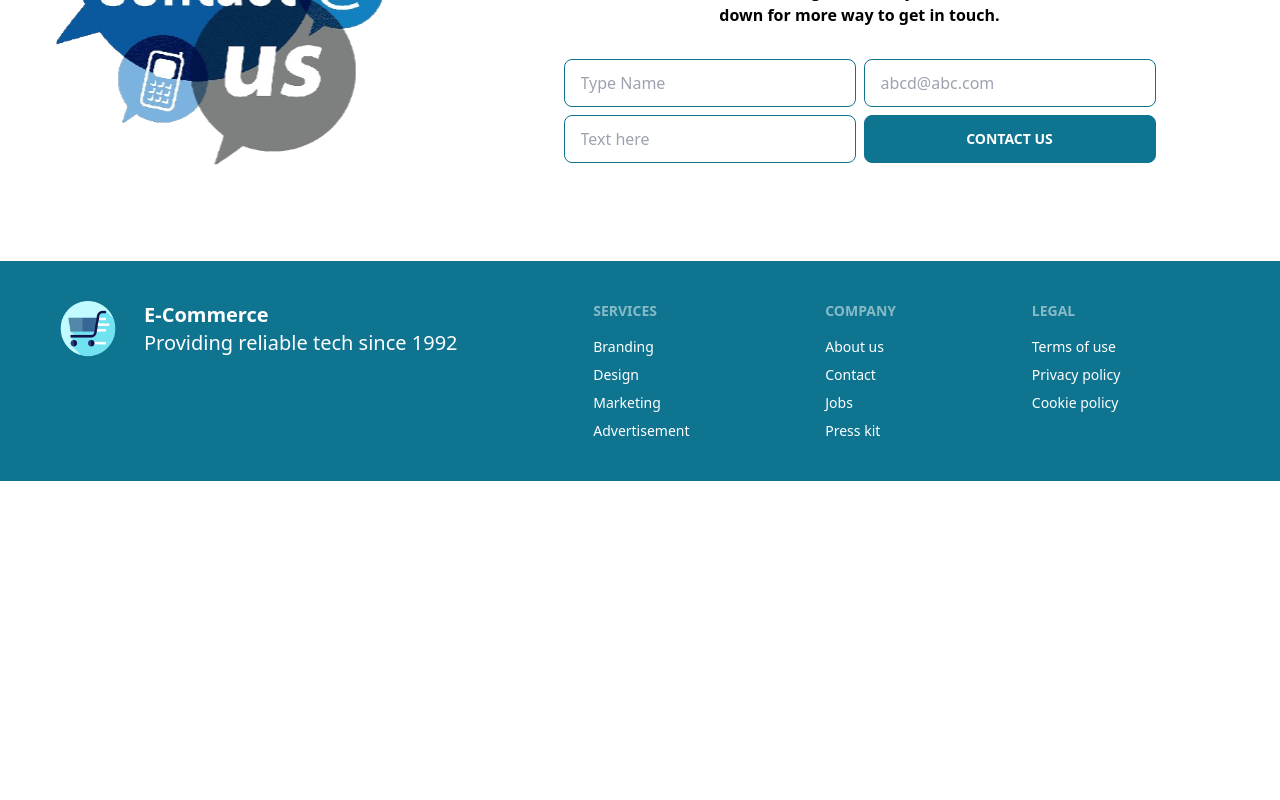
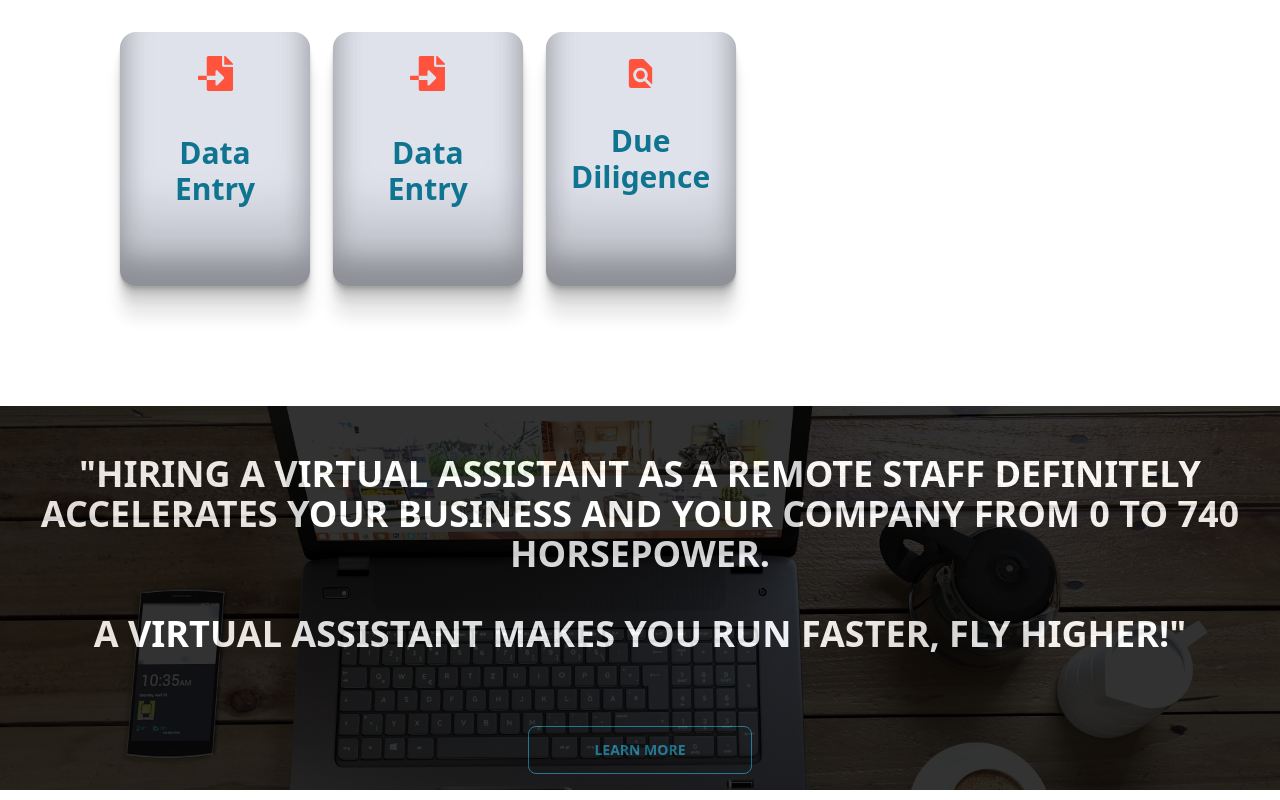
Before and after one commit to SumiAkter2/e-commerce, a React (Vite) app: page / in a window 1280 px wide. Shown: the part 780-1580 px from the top of the page. Before the commit the page ends 1261 px from the top, so only its background shows below. Built offline with nearby package versions, Linux system fonts and the light colour scheme.

Commit message:
added feature

```diff
--- /dev/null
+++ b/src/Component/Home/Features.jsx
@@ -0,0 +1,98 @@
+import { FaUser } from "react-icons/fa";
+import { GoGraph } from "react-icons/go";
+import { FaDatabase } from "react-icons/fa";
+import { FaFileExport } from "react-icons/fa";
+import { AiOutlinePlus } from "react-icons/ai";
+import { FaProjectDiagram } from "react-icons/fa";
+import { FaHeadset } from "react-icons/fa";
+import { BsGraphUp } from "react-icons/bs";
+import { BsSearch } from "react-icons/bs";
+import { BsFillCartFill } from "react-icons/bs";
+import { BiMessageRounded } from "react-icons/bi";
+import { MdFindInPage } from "react-icons/md";
+import { FaFileImport } from "react-icons/fa";
+import "./css/Feature.css";
+const Features = () => {
+  return (
+    <div className="mb-12">
+      <div>
+        {/* ==========services banner============= */}
+        <div className="mb-6 ">
+          <div className="  text-primary text-center p-6">
+            <h1 className="lg:text-4xl text-2xl py-12 font-bold">
+              Our Features
+            </h1>
+            <p>
+              Ready to take your productivity to the next level? Complete our
+              form to access our virtual assistant services.
+            </p>
+
+            <div className="grid lg:grid-cols-5 grid-cols-2 gap-6 my-12 lg:mx-24 mx-12">
+              <div className="card ">
+                <figure className="pt-6">
+                  <FaFileImport fill="#FF533D" size="35px" />
+                </figure>
+                <div className="card-body items-center justify-start text-center ">
+                  <h2 className="card-title text-primary text-3xl my-3">
+                    Data Entry
+                  </h2>
+                </div>
+              </div>
+
+              <div className="card ">
+                <figure className="pt-6">
+                  <FaFileImport fill="#FF533D" size="35px" />
+                </figure>
+                <div className="card-body items-center justify-start text-center ">
+                  <h2 className="card-title text-primary text-3xl my-3">
+                    Data Entry
+                  </h2>
+                </div>
+              </div>
+              <div className="card ">
+                <figure className="pt-6">
+                  <MdFindInPage fill="#FF533D" size="35px" />
+                </figure>
+                <div className="card-body  justify-start items-center  ">
+                  <h2 className="card-title text-primary text-3xl ">
+                    Due Diligence
+                  </h2>
+                </div>
+              </div>
+            </div>
+          </div>
+        </div>
+        {/* ===========services content================== */}
+      </div>
+      {/* ==============bottom ================== */}
+      <div>
+        {/* <div className="bg-primary h-96 mx-12 lg:mx-24 my-12">
+          <div className="icon-bg  opacity-20 h-24  w-24 "></div>
+          <h1 className="text-center text-white text-2xl lg:text-3xl italic lg:p-6 pb-4 px-2 font-bold bg-orange-300">
+            WHY YOU NEED TO HIRE VIRTARY'S VIRTUAL ASSISTANTS?
+          </h1>
+          <h1 className="text-center text-white text-xl lg:text-2xl italic lg:p-6 pb-4 px-2 ">
+            A big part of financial freedom is having your heart and mind free
+            from worry about the what-ifs of life.
+          </h1>
+        </div> */}
+        <div className="services-content my-5">
+          <div className="bg-black opacity-80 lg:h-96 text-white text-center mt-12">
+            <h1 className="lg:text-4xl text-2xl py-12 font-bold px-6 mt-6">
+              "HIRING A VIRTUAL ASSISTANT AS A REMOTE STAFF DEFINITELY
+              ACCELERATES YOUR BUSINESS AND YOUR COMPANY FROM 0 TO 740
+              HORSEPOWER.
+              <br />
+              <br />A VIRTUAL ASSISTANT MAKES YOU RUN FASTER, FLY HIGHER!"
+            </h1>
+            <button className=" btn btn-primary btn-outline lg:w-56 my-6">
+              Learn More
+            </button>
+          </div>
+        </div>
+      </div>
+    </div>
+  );
+};
+
+export default Features;
--- a/src/Component/Home/Home.jsx
+++ b/src/Component/Home/Home.jsx
@@ -1,10 +1,13 @@
 import Contact from "./Contact";
+import Features from "./Features";
 import SliderBanner from "./SliderBanner";
 
 const Home = () => {
   return (
     <div>
       <SliderBanner />
+
+      <Features />
       <Contact />
     </div>
   );
--- /dev/null
+++ b/src/Component/Home/css/Feature.css
@@ -0,0 +1,16 @@
+.card {
+    width: 190px;
+    height: 254px;
+    background: rgb(223, 225, 235);
+    border-radius: 50px;
+    box-shadow: rgba(0, 0, 0, 0.17) 0px -23px 25px 0px inset, rgba(0, 0, 0, 0.15) 0px -36px 30px 0px inset, rgba(0, 0, 0, 0.1) 0px -79px 40px 0px inset, rgba(0, 0, 0, 0.06) 0px 2px 1px, rgba(0, 0, 0, 0.09) 0px 4px 2px, rgba(0, 0, 0, 0.09) 0px 8px 4px, rgba(0, 0, 0, 0.09) 0px 16px 8px, rgba(0, 0, 0, 0.09) 0px 32px 16px;
+}
+
+.services-content {
+    background-image: url(../../../assets/feature/laptop-1478611_1920.jpg);
+    background-position: center;
+    background-repeat: no-repeat;
+    background-size: cover;
+    background-blend-mode: overlay;
+    /* height: 380px; */
+}
--- /dev/null
+++ b/src/Component/info/Info.jsx
@@ -0,0 +1,4 @@
+export const featureInfo = [{
+    id: 1,
+
+}]
```
Also changed, not shown: src/assets/feature/laptop-1478611_1920.jpg (added).
